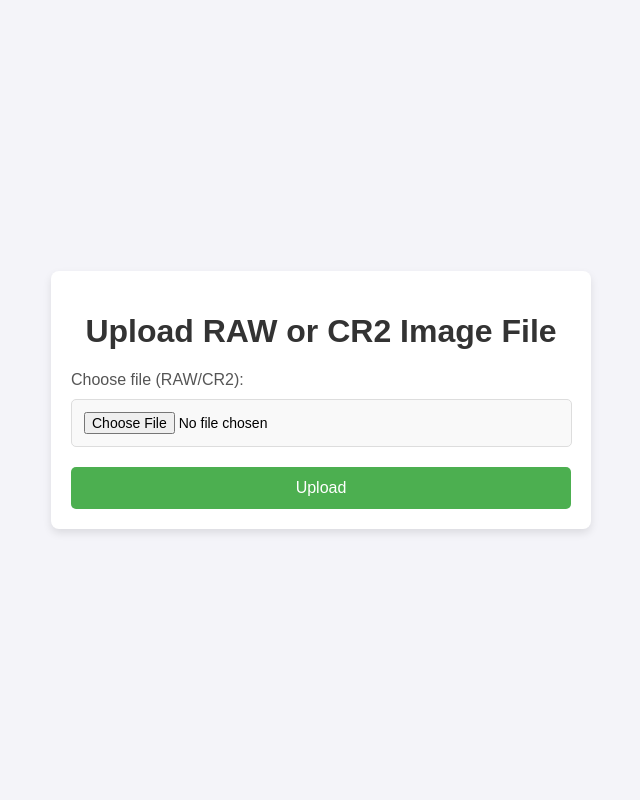
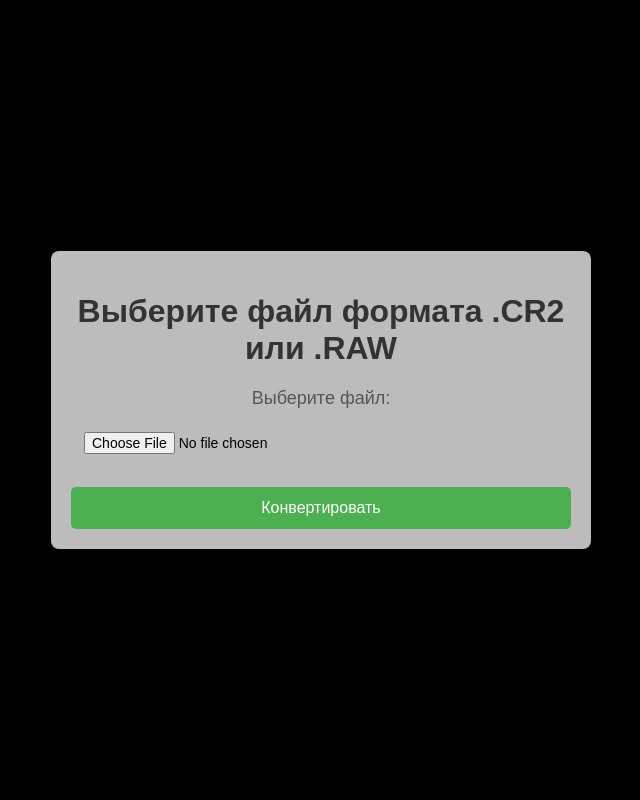
Before and after one commit to denischmkh/Photo_Converter, a FastAPI app: page / in a window 1280 px wide. Shown: the whole page, without its empty margins (319-959 px from the left). Run offline with FastAPI, Linux system fonts and the light colour scheme.

Commit message:
Finally2

```diff
--- a/app/main.py
+++ b/app/main.py
@@ -48,6 +48,7 @@ async def upload_file(file: UploadFile = File(...)):
 
     # Конвертируем в JPEG
     output_path = UPLOAD_FOLDER / f"IMG.jpeg"
+
     convert_raw_to_jpeg(file_path, output_path)
 
     # Отправляем обратно файл
--- a/app/templates/upload.html
+++ b/app/templates/upload.html
@@ -9,7 +9,7 @@
             font-family: Arial, sans-serif;
             margin: 0;
             padding: 0;
-            background-color: #f4f4f9;
+            background-color: #020000;
             display: flex;
             justify-content: center;
             align-items: center;
@@ -17,7 +17,7 @@
         }
 
         .container {
-            background-color: #fff;
+            background-color: #bdbbbb;
             border-radius: 8px;
             padding: 20px;
             box-shadow: 0 4px 8px rgba(0, 0, 0, 0.1);
@@ -32,10 +32,11 @@
         }
 
         label {
-            font-size: 16px;
+            font-size: 18px;
             color: #555;
             display: block;
             margin-bottom: 10px;
+            text-align: center;
         }
 
         input[type="file"] {
@@ -44,8 +45,8 @@
             padding: 12px;
             margin-bottom: 20px;
             border-radius: 5px;
-            border: 1px solid #ddd;
-            background-color: #f9f9f9;
+            border: 1px solid #bdbbbb;
+            background-color: #bdbbbb;
             font-size: 14px;
         }
 
@@ -89,11 +90,11 @@
 <body>
 
     <div class="container">
-        <h1>Upload RAW or CR2 Image File</h1>
+        <h1>Выберите файл формата .CR2 или .RAW</h1>
         <form action="/upload/" method="post" enctype="multipart/form-data">
-            <label for="file">Choose file (RAW/CR2):</label>
+            <label for="file">Выберите файл:</label>
             <input type="file" name="file" accept=".raw,.cr2,.jpeg" required>
-            <button type="submit">Upload</button>
+            <button type="submit">Конвертировать</button>
         </form>
     </div>
 
```
